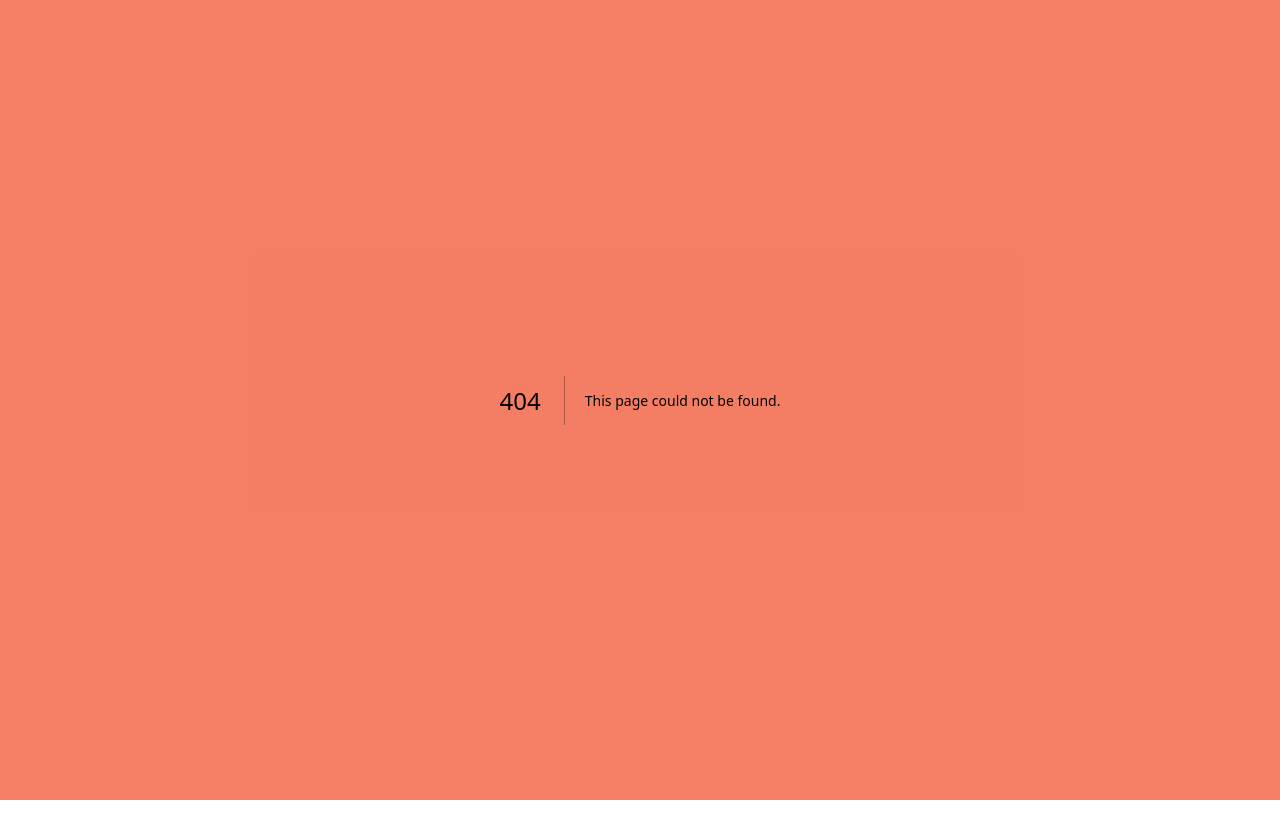
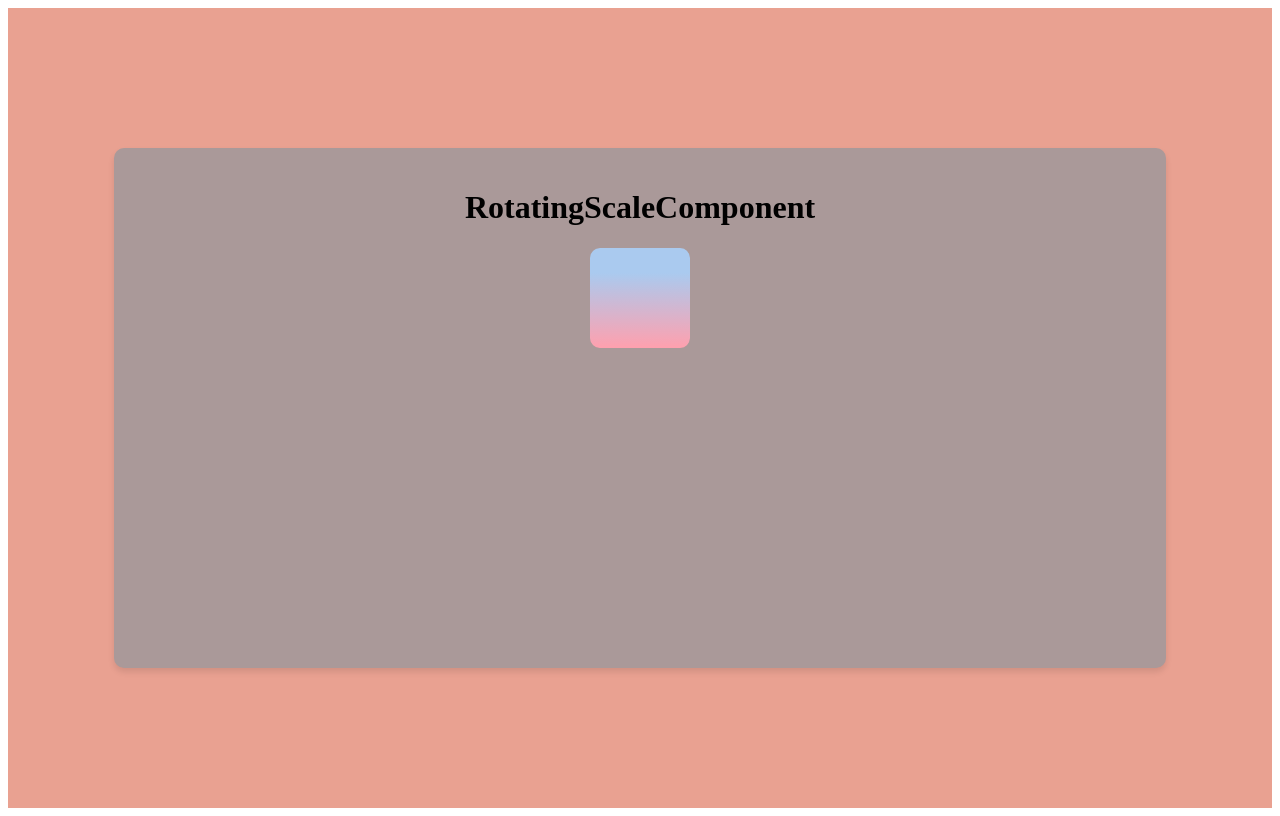
Before and after one commit to murphybread/next-quest, a Next.js app: page /RotatingScaleComponent in a window 1280 px wide. Before the commit this address had no page. Built offline with nearby package versions, Linux system fonts and the light colour scheme.

Commit message:
feat: add buttons each roting pages

```diff
--- /dev/null
+++ b/src/app/RotatingScaleComponent/page.tsx
@@ -0,0 +1,16 @@
+"use client";
+
+import React, { useState } from "react";
+import RotatingScaleComponent from "@components/RotatingScaleComponent";
+import "@styles/global.css";
+
+const HomePage: React.FC = () => {
+  return (
+    <div className="main-board">
+      <h1>RotatingScaleComponent</h1>
+      <RotatingScaleComponent />
+    </div>
+  );
+};
+
+export default HomePage;
--- a/src/app/page.tsx
+++ b/src/app/page.tsx
@@ -11,7 +11,7 @@ const Page: React.FC = () => {
     <div>
       <DynamicButton
         component={ClickableRotateRectangle}
-        componentName="Clickable Rotate Rectangle"
+        componentName="ClickableRotateRectangle"
         index={0}
       ></DynamicButton>
       <DynamicButton
--- a/src/app/styles/global.css
+++ b/src/app/styles/global.css
@@ -3,19 +3,19 @@
   justify-content: center;
   align-items: center;
   min-height: 100vh;
-  background-color: #f36b4ddd;
+  background-color: #e69381dd;
 }
 
 .main-board {
   width: 80%;
   height: 60vh;
-  background-color: #f5f5f5;
+  background-color: #aa9999;
   box-shadow: 0 4px 6px rgba(0, 0, 0, 0.1);
   border-radius: 10px;
   padding: 20px;
   text-align: center;
   display: flex;
   flex-direction: column;
-  justify-content: center;
+  justify-content: flex-start;
   align-items: center;
 }
```
Also changed, not shown: src/app/ClickableRotateRectangle/page.tsx (added, +16 -0 lines).
